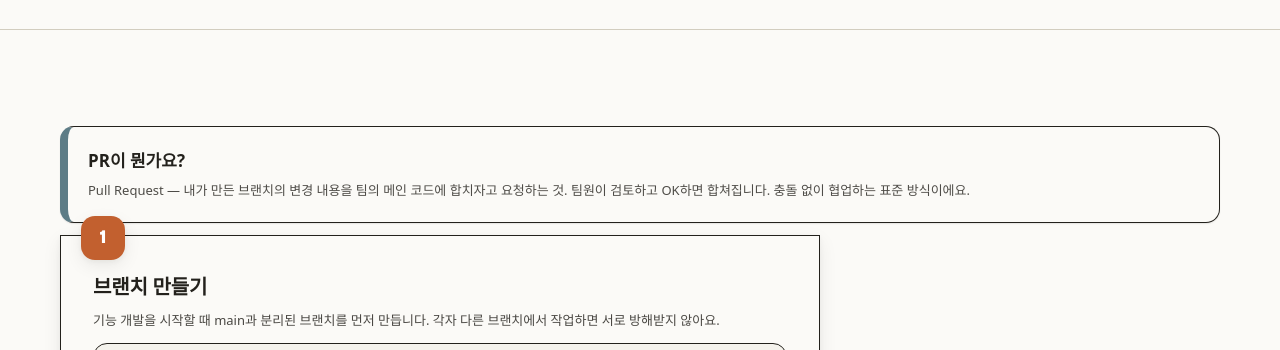
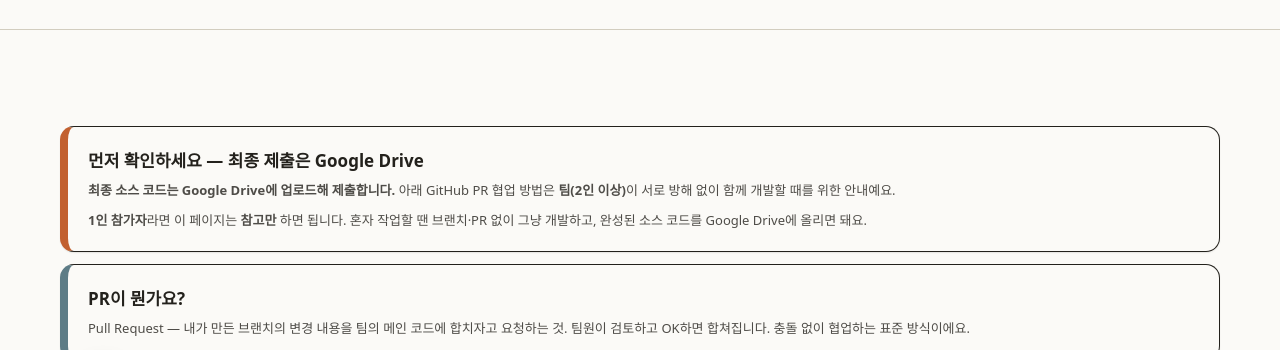
Before and after one commit to 26-weatherhackathon/weather-hackathon-guide, a plain HTML site: page collab.html in a window 1280 px wide. Shown: the part 396-746 px from the top of the page. Drawn offline with nearby package versions, Linux system fonts and the light colour scheme; a web font is replaced by a local one.

Commit message:
docs: 최종 제출은 Google Drive, 1인 참가자는 PR 협업 참고만 안내 추가
Co-Authored-By: Claude Opus 4.8 <noreply@anthropic.com>

```diff
--- a/collab.html
+++ b/collab.html
@@ -44,6 +44,8 @@
 <hr class="stripe">
 
 <section class="page-section wrap">
+  <div class="callout important"><div class="callout-title">먼저 확인하세요 — 최종 제출은 Google Drive</div><p><strong>최종 소스 코드는 Google Drive에 업로드해 제출합니다.</strong> 아래 GitHub PR 협업 방법은 <strong>팀(2인 이상)</strong>이 서로 방해 없이 함께 개발할 때를 위한 안내예요.</p><p style="margin-top:var(--sp-2)"><strong>1인 참가자</strong>라면 이 페이지는 <strong>참고만</strong> 하면 됩니다. 혼자 작업할 땐 브랜치·PR 없이 그냥 개발하고, 완성된 소스 코드를 Google Drive에 올리면 돼요.</p></div>
+
   <div class="callout"><div class="callout-title">PR이 뭔가요?</div><p>Pull Request — 내가 만든 브랜치의 변경 내용을 팀의 메인 코드에 합치자고 요청하는 것. 팀원이 검토하고 OK하면 합쳐집니다. 충돌 없이 협업하는 표준 방식이에요.</p></div>
 
   <div class="step">
```
